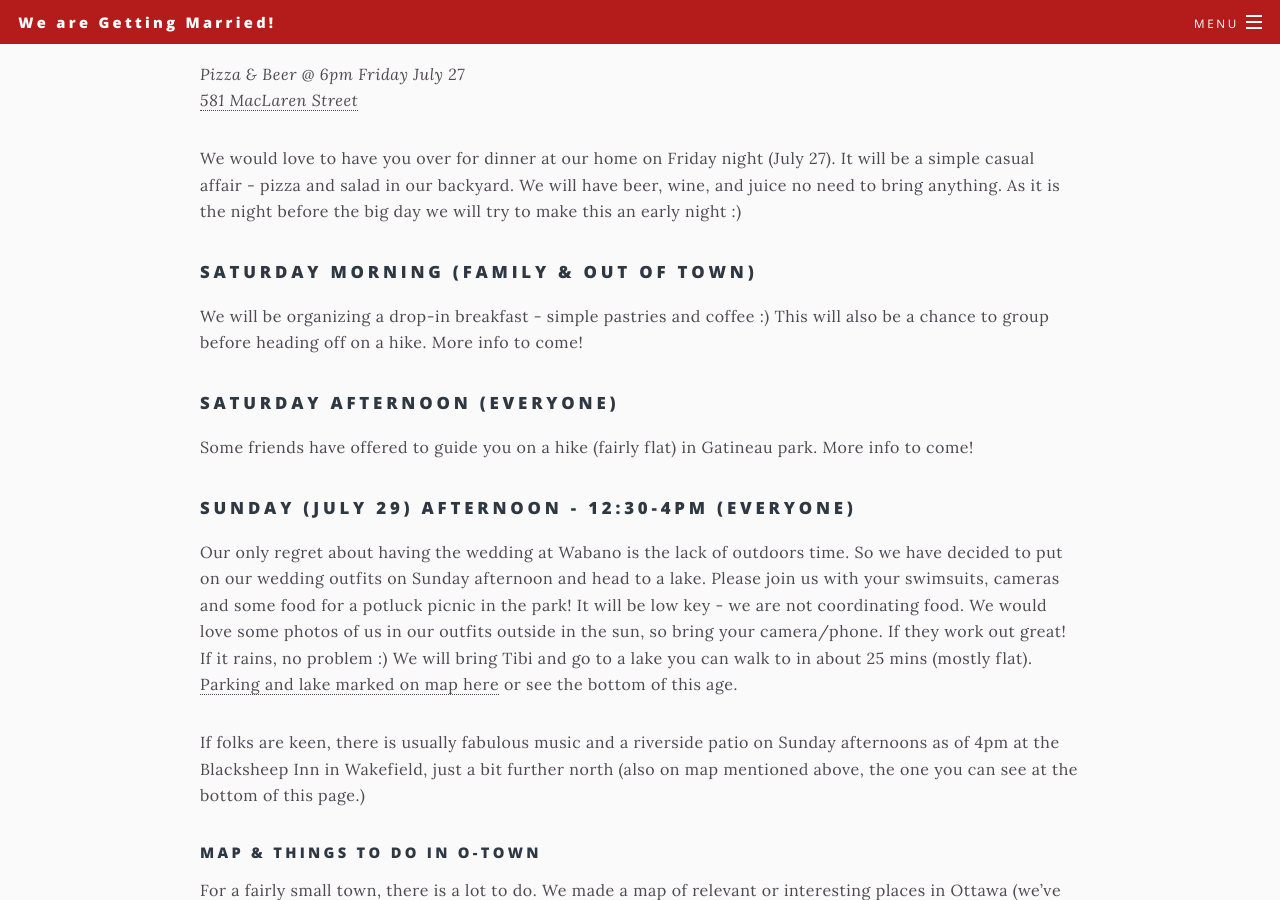
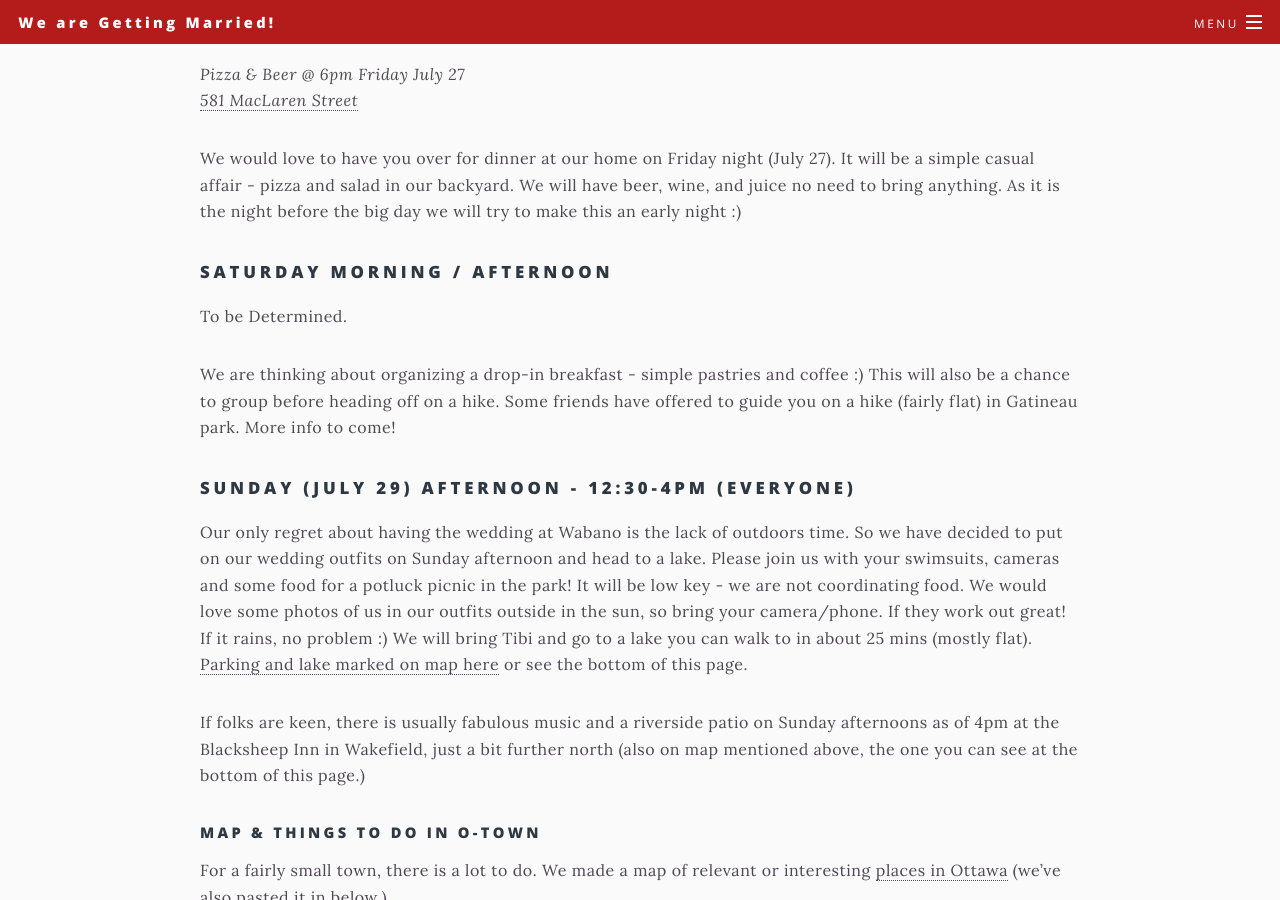
Before and after one commit to mgifford/gifsack-or-wolford, a Jekyll site: the page built from _pages/ottawa.md, in a window 1280 px wide and 900 px high, scrolled down 1467 px. Built offline with Jekyll 4.4.1, drawn with Linux system fonts in a browser that asks for light colours.

Commit message:
fixing 'age' and merging morning/afternoon

```diff
--- a/_pages/ottawa.md
+++ b/_pages/ottawa.md
@@ -43,17 +43,15 @@ Given that you are family and/or that you have travelled from afar, we would lik
 We would love to have you over for dinner at our home on Friday night (July 27). It will be a simple casual affair - pizza and salad in our backyard. We will have beer, wine, and juice no need to bring anything. As it is the night before the big day we will try to make this an early night :)
 
 
-### Saturday Morning (Family & Out of Town)
+### Saturday Morning / Afternoon
 
-We will be organizing a drop-in breakfast - simple pastries and coffee :) This will also be a chance to group before heading off on a hike. More info to come!
+To be Determined.
 
-### Saturday Afternoon (Everyone)
-
-Some friends have offered to guide you on a hike (fairly flat) in Gatineau park. More info to come!
+We are thinking about organizing a drop-in breakfast - simple pastries and coffee :) This will also be a chance to group before heading off on a hike. Some friends have offered to guide you on a hike (fairly flat) in Gatineau park. More info to come!
 
 ### Sunday (July 29) afternoon - 12:30-4pm (Everyone)
 
-Our only regret about having the wedding at Wabano is the lack of outdoors time. So we have decided to put on our wedding outfits on Sunday afternoon and head to a lake. Please join us with your swimsuits, cameras and some food for a potluck picnic in the park! It will be low key - we are not coordinating food. We would love some photos of us in our outfits outside in the sun, so bring your camera/phone. If they work out great! If it rains, no problem :) We will bring Tibi and go to a lake you can walk to in about 25 mins (mostly flat). [Parking and lake marked on map here](https://drive.google.com/open?id=19bKJw5R4ZpiY2VlZo6IpHQVXZttV71Nu&usp=sharing) or see the bottom of this age.
+Our only regret about having the wedding at Wabano is the lack of outdoors time. So we have decided to put on our wedding outfits on Sunday afternoon and head to a lake. Please join us with your swimsuits, cameras and some food for a potluck picnic in the park! It will be low key - we are not coordinating food. We would love some photos of us in our outfits outside in the sun, so bring your camera/phone. If they work out great! If it rains, no problem :) We will bring Tibi and go to a lake you can walk to in about 25 mins (mostly flat). [Parking and lake marked on map here](https://drive.google.com/open?id=19bKJw5R4ZpiY2VlZo6IpHQVXZttV71Nu&usp=sharing) or see the bottom of this page.
 
 If folks are keen, there is usually fabulous music and a riverside patio on Sunday afternoons as of 4pm at the Blacksheep Inn in Wakefield, just a bit further north (also on map mentioned above, the one you can see at the bottom of this page.)
 
```
